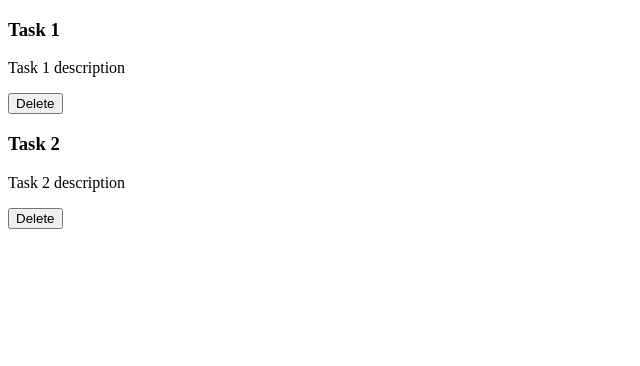
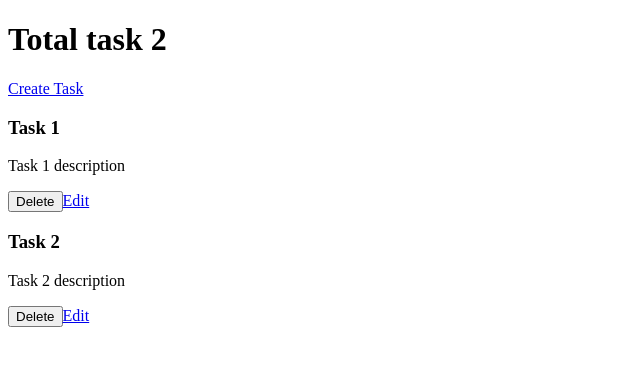
Before and after one commit to ESteban-07/react-rtk-crud, a React (Vite) app: page / in a window 1280 px wide. Shown: the top 366 px of the page, without its empty margins (0-640 px from the left). Built offline with nearby package versions, Linux system fonts and the light colour scheme.

Commit message:
Implement EDIT operation

```diff
--- a/src/components/TaskCard.jsx
+++ b/src/components/TaskCard.jsx
@@ -1,5 +1,6 @@
 import { useDispatch } from 'react-redux';
 import { deleteTask } from '../features/tasks/taskSlice';
+import { Link } from 'react-router-dom';
 
 export default function TaskCard({ task }) {
   const dispatch = useDispatch();
@@ -13,6 +14,7 @@ export default function TaskCard({ task }) {
       <h3>{task.title}</h3>
       <p>{task.description}</p>
       <button onClick={() => handleDelete(task.id)}>Delete</button>
+      <Link to={`/edit-task/${task.id}`}>Edit</Link>
     </div>
   );
 }
--- a/src/components/TaskForm.jsx
+++ b/src/components/TaskForm.jsx
@@ -1,10 +1,14 @@
-import { useState } from 'react';
-import { useDispatch } from 'react-redux';
-import { addTask } from '../features/tasks/taskSlice';
+import { useEffect, useState } from 'react';
+import { useDispatch, useSelector } from 'react-redux';
+import { addTask, editTask } from '../features/tasks/taskSlice';
 import { v4 as uuid } from 'uuid';
+import { useNavigate, useParams } from 'react-router-dom';
 
 export default function TaskForm() {
   const dispatch = useDispatch();
+  const navigate = useNavigate();
+  const params = useParams();
+  const tasks = useSelector((state) => state.tasks);
 
   const [task, setTask] = useState({
     title: '',
@@ -20,8 +24,21 @@ export default function TaskForm() {
 
   const handleSubmit = (e) => {
     e.preventDefault();
-    dispatch(addTask({ ...task, id: uuid() }));
+    if (params.id) {
+      dispatch(editTask(task));
+    } else {
+      dispatch(addTask({ ...task, id: uuid(), completed: false }));
+    }
+
+    // Nos enviará a la ruta inicial
+    navigate('/');
   };
+
+  useEffect(() => {
+    if (params.id) {
+      setTask(tasks.find((task) => task.id === params.id));
+    }
+  }, [params, tasks]);
 
   return (
     <form onSubmit={handleSubmit}>
@@ -30,11 +47,13 @@ export default function TaskForm() {
         type="text"
         placeholder="title"
         onChange={handleChange}
+        value={task.title}
       />
       <textarea
         name="description"
         placeholder="description"
-        onChange={handleChange}></textarea>
+        onChange={handleChange}
+        value={task.description}></textarea>
       <button type="submit">Save</button>
     </form>
   );
--- a/src/components/TasksList.jsx
+++ b/src/components/TasksList.jsx
@@ -1,11 +1,14 @@
 import { useSelector } from 'react-redux';
 import TaskCard from './TaskCard';
+import Header from './Header';
 
 export default function TasksList() {
   const tasks = useSelector((state) => state.tasks);
 
   return (
     <div>
+      <Header />
+
       {tasks.map((task) => {
         return <TaskCard key={task.id} task={task} />;
       })}
--- a/src/features/tasks/taskSlice.js
+++ b/src/features/tasks/taskSlice.js
@@ -34,9 +34,20 @@ export const taskSlice = createSlice({
         state.splice(state.indexOf(taskFound), 1);
       }
     },
+    editTask: (state, action) => {
+      const { id, title, description } = action.payload;
+
+      const taskFound = state.find((task) => task.id === id);
+
+      if (taskFound) {
+        // Here we are updating the current task title and description coming from action.payload
+        taskFound.title = title;
+        taskFound.description = description;
+      }
+    },
   },
 });
 
-export const { addTask, deleteTask } = taskSlice.actions;
+export const { addTask, deleteTask, editTask } = taskSlice.actions;
 
 export default taskSlice.reducer;
```
